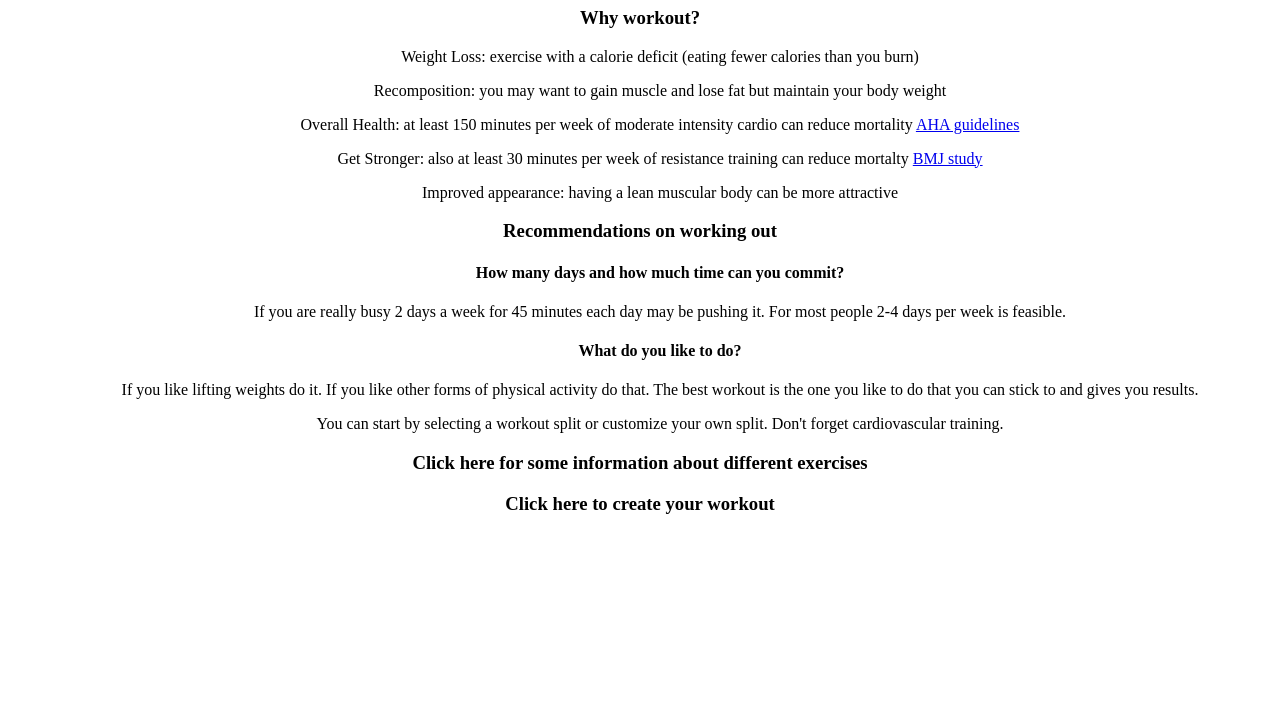
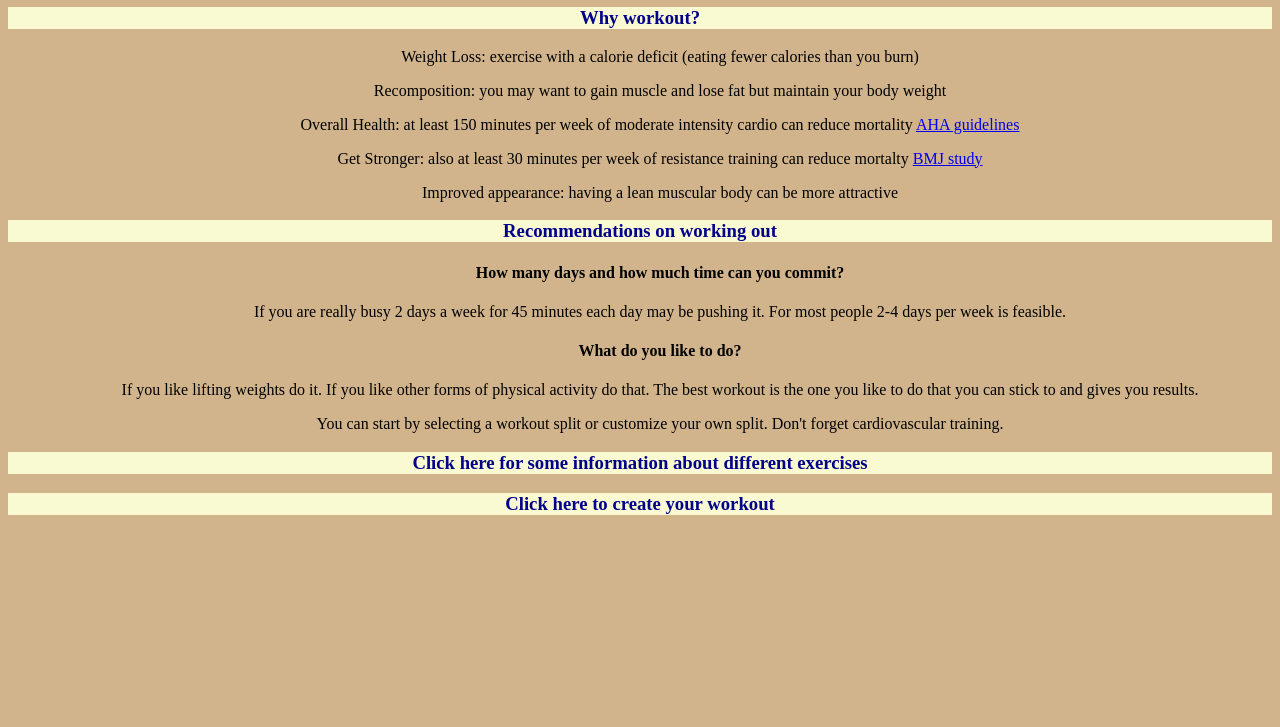
Before and after one commit to chukwuma1976/phase-1-project-create-a-workout, a plain HTML site: page index.html in a window 1280 px wide. Shown: the part 73-800 px from the top of the page. Drawn offline with Linux system fonts and the light colour scheme; no server answers.

Commit message:
added some color

```diff
--- a/index.html
+++ b/index.html
@@ -1,7 +1,7 @@
 <!DOCTYPE html>
 <html lang="en">
   <head>
-    <pnk rel="stylesheet" href="style.css" />
+    <link rel="stylesheet" href="style.css" />
     <title>Create A Personal Workout</title>
   </head>
   <body style="text-align:center">
--- a/style.css
+++ b/style.css
@@ -1,3 +1,7 @@
 body {
-    background: yellow;
+    background: tan;
   }
+h3 {
+  color: darkblue;
+  background: lightgoldenrodyellow
+}
```
